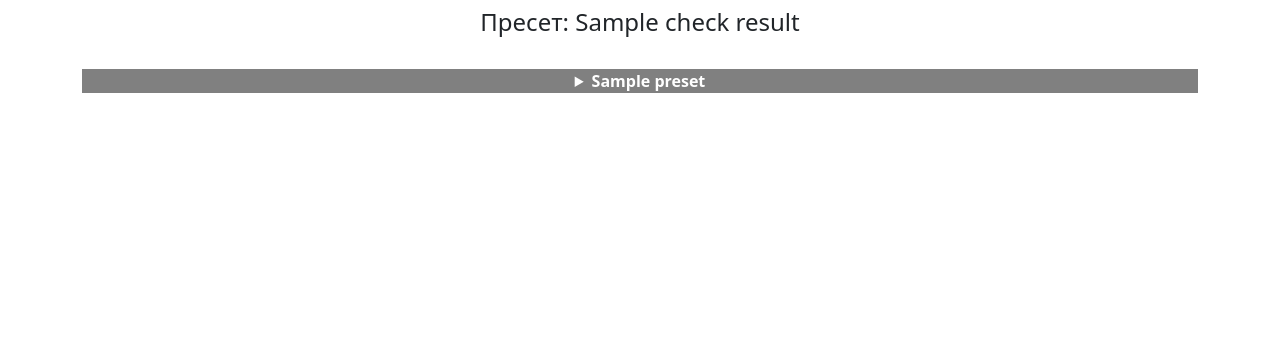
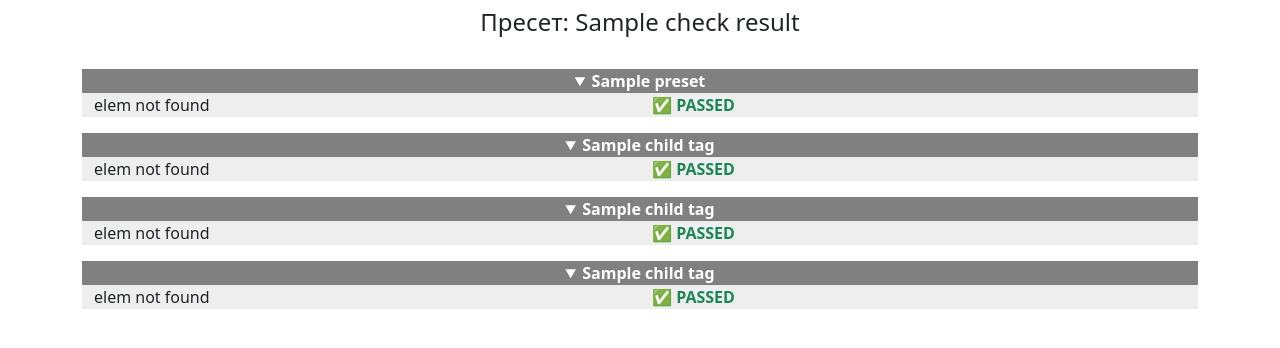
Before and after one commit to Vladiuse/atlas, a Django app: template form_checker/templates/form_checker/check_result.html in a window 1280 px wide. Shown: the part 56-404 px from the top of the page. Run offline with Django 5.2, Linux system fonts and the light colour scheme; the template is opened without the code that fills it: most values are stand-ins (such as "Sample title", 1, 10 or a date in 2020); parts of the project's set-up code (start-up, migrations or seed data) failed here and were passed over.

Commit message:
изменил логику сокрытия тега в интерфейсе если нет ошибок

```diff
--- a/templates/render_tag.html
+++ b/templates/render_tag.html
@@ -1,4 +1,4 @@
-<details {%if tag_data.errors and tag_data.path_name != html %} open {%endif%}>
+<details {%if tag_data.errors or tag_data.childrens %} open {%endif%}>
   <summary class="{{tag_data.error_level.level}}">{{tag_data.path_name}}</summary>
   <div class="row mb-3">
     <div class="col">
```
